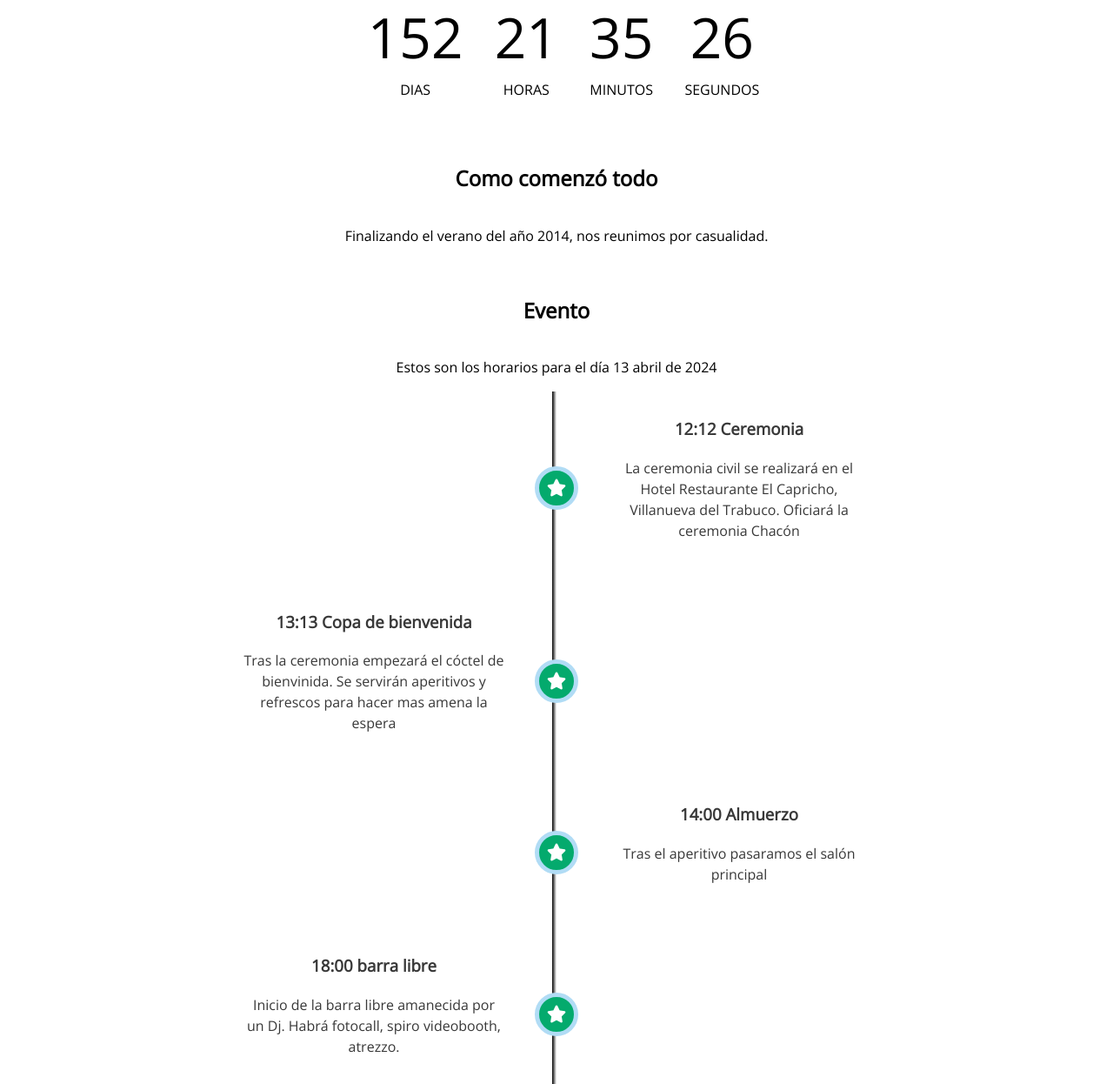
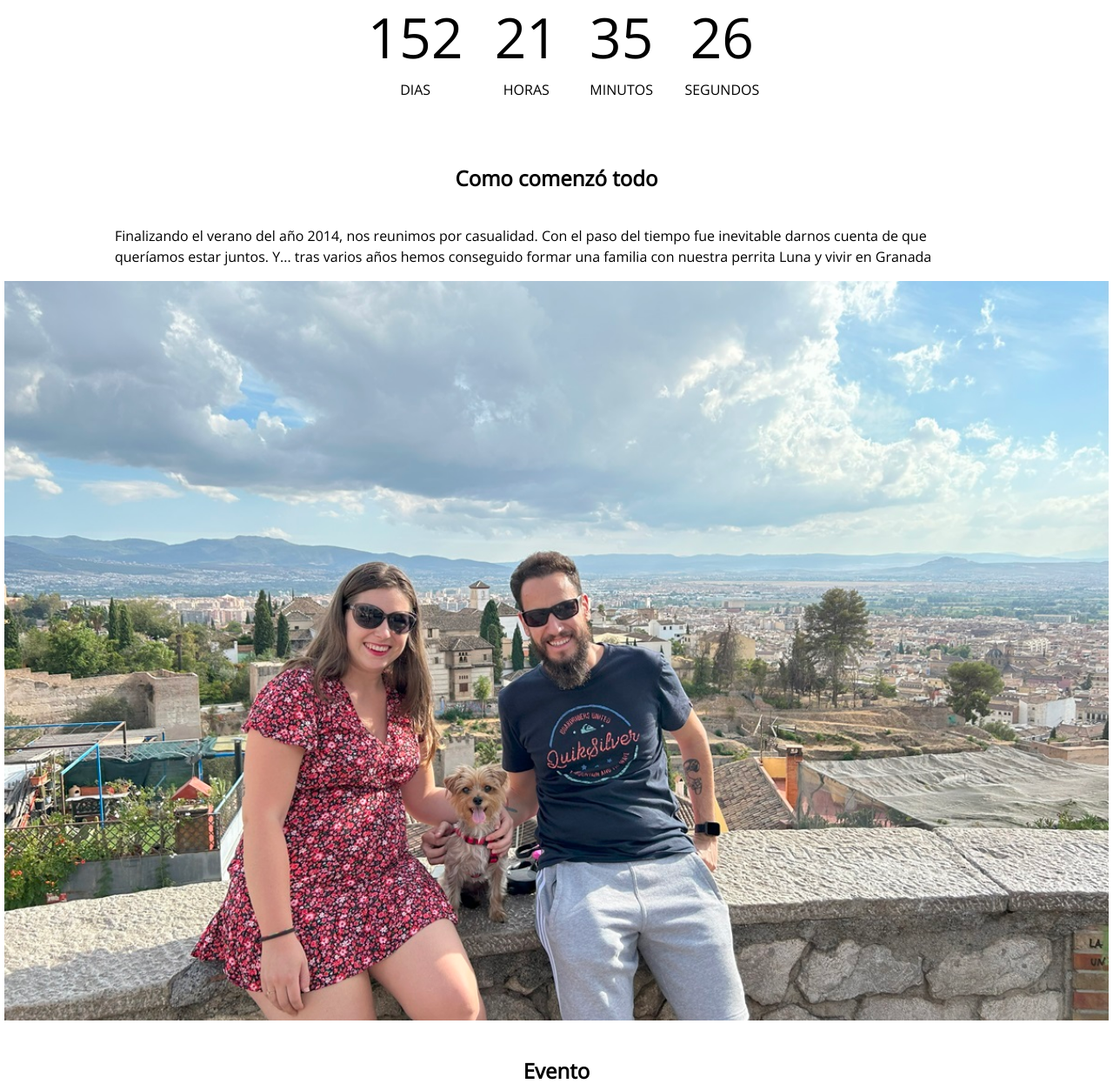
Before and after one commit to raulG91/weeding, a Flask app: page / in a window 1280 px wide. Shown: the part 1054-2300 px from the top of the page at 87% size. Run offline with Flask 3, Linux system fonts and the light colour scheme; parts of the project's set-up code (start-up, migrations or seed data) failed here and were passed over; some libraries are stand-ins or nearby versions.

Commit message:
Completing sections

```diff
--- a/app/public/static/styles/styles.css
+++ b/app/public/static/styles/styles.css
@@ -1,6 +1,6 @@
 /* Smooth scroll */
 html {
-   scroll-behavior: smooth;
+  scroll-behavior: smooth;
 }
 
 body {
@@ -178,6 +178,7 @@ section {
     margin-left: 0px;
     margin-right: 0px;
   }
+
   .ini_title {
 
     color: white;
@@ -267,8 +268,9 @@ section {
 .container>p {
   hyphens: auto;
 }
-.container>h2:hover{
-  text-decoration: 1px solid underline  #333;
+
+.container>h2:hover {
+  text-decoration: 1px solid underline #333;
   text-underline-position: under;
   text-underline-offset: 5px;
 }
@@ -279,13 +281,14 @@ section {
   margin-top: 10px;
 }
 
-.countdown{
+.countdown {
   display: flex;
   flex-direction: column;
   align-items: center;
 
 }
-.countdown >ul{
+
+.countdown>ul {
   display: block;
   list-style-type: disc;
   margin-block-start: 1em;
@@ -294,7 +297,8 @@ section {
   margin-inline-end: 0px;
   padding-inline-start: 1em;
 }
-.countdown > ul > li{
+
+.countdown>ul>li {
   display: inline-block;
   font-size: 1.0em;
   list-style-type: none;
@@ -303,23 +307,26 @@ section {
   text-align: center;
 }
 
-.countdown > ul > li > span{
+.countdown>ul>li>span {
   color: black;
   display: block;
   font-size: 4rem;
 }
+
 :root {
   --smaller: .75;
 }
+
 @media screen and (max-width: 600px) {
-  .countdown > ul > li {
+  .countdown>ul>li {
     font-size: calc(1.125rem * var(--smaller));
   }
 
-  .countdown > ul > li > span{
+  .countdown>ul>li>span {
     font-size: calc(2.00rem * var(--smaller));
   }
 }
+
 /*Make image smaller when running on mobile */
 @media screen and (max-width: 600px) {
   .image_insta {
@@ -327,8 +334,55 @@ section {
   }
 }
 
+.description_container {
+  display: flex;
+  flex-direction: column;
+  align-items: center;
+  width: 100%;
+}
+
+/* Styles for section meet */
+.description_row {
+  text-align: left;
+  width: 80%;
+
+}
+
+@media screen and (max-width: 600px) {
+  .description_row {
+    width: 100%;
+    text-align: left;
+  }
+}
+
+@media screen and (max-width: 480px) {
+  .description_row_photo {
+    background: url(../images/family_v1.jpg) no-repeat;
+    width: 100%;
+    height: 440px;
+  }
+}
+
+@media screen and (min-width: 480px) and (max-width : 900px) {
+  .description_row_photo {
+    background: url(../images/family_v2.jpg) no-repeat;
+    width: 100%;
+    height: 650px;
+    background-size: cover;
+  }
+}
+@media screen and (min-width: 900px) {
+  .description_row_photo {
+    background: url(../images/family_v3.jpg) no-repeat;
+    width: 100%;
+    height: 850px;
+    background-size: cover;
+  }
+}
+
+
 /* styles for register form */
-.form{
+.form {
 
   display: flex;
   flex-direction: column;
@@ -336,9 +390,11 @@ section {
 
 
 }
-.grid_form{
+
+.grid_form {
   padding: 3px;
 }
+
 /*
 .form{
   display: grid;
@@ -390,7 +446,7 @@ section {
   }
 }*/
 /*Styles for submit button */
-.form_button{
+.form_button {
 
   display: flex;
   flex-direction: column;
@@ -398,20 +454,24 @@ section {
   margin-top: 10px;
   width: 100%;
 }
+
 input[type="submit" i] {
-  background-color: #04AA6D;;
+  background-color: #04AA6D;
+  ;
   color: white;
   padding: 4px;
   border-radius: 4px;
   font-weight: bold;
   font-size: medium;
 }
+
 input[type="submit" i]:hover {
   opacity: 0.8;
 }
-.flashes{
 
-  background:#04AA6D;
+.flashes {
+
+  background: #04AA6D;
   border: #04AA6D 2px solid;
   border-radius: 4px;
   padding: 16px;
--- a/app/public/templates/index.html
+++ b/app/public/templates/index.html
@@ -5,6 +5,9 @@
   <meta charset="UTF-8">
   <meta name="keywords" content="Weeding, Raul & Maria, Boda">
   <meta name="description" content="Boda María & Raul">
+  <meta property="og:title" content="Boda María & Raul"/>
+  <meta property="og:locale" content="es_ES" />
+  <meta property="og:description" content="!Nos casamos! Boda Maria & Raul" />
   <meta name="author" content="Raul Garcia">
   <meta name="viewport" content="width=device-width, initial-scale=1.0">
   <title>Boda Maria & Raul</title>
@@ -64,12 +67,17 @@
   <section id="meet">
     <div class="container">
       <h2>Como comenzó todo </h2>
-      <p>
-        Finalizando el verano del año 2014, nos reunimos por casualidad.
-      </p>
+      <div class="description_container">
+        <div class="description_row">
+          <p class=>Finalizando el verano del año 2014, nos reunimos por casualidad.
+          Con el paso del tiempo fue inevitable darnos cuenta de que queríamos estar juntos.
+          Y... tras varios años hemos conseguido formar una familia con nuestra perrita Luna y vivir en Granada
+          </p>
+        </div>
+        <div class="description_row_photo">
+
+        </div>
     </div>
-    <div>
-
     </div>
   </section>
   <section id="celebration">
@@ -87,8 +95,7 @@
         </div>
         <div class="info">
           <h3>12:12 Ceremonia</h3>
-          <p>La ceremonia civil se realizará en el Hotel Restaurante El Capricho, Villanueva del Trabuco. Oficiará la
-            ceremonia Chacón</p>
+          <p>La ceremonia civil se realizará en el Hotel Restaurante El Capricho, Villanueva del Trabuco. </p>
         </div>
       </div>
       <div class="timeline box-right">
```
Also changed, not shown: app/public/static/images/background_5_v1.jpg (deleted), app/public/static/images/family_v1.jpg (added), app/public/static/images/family_v2.jpg (added), app/public/static/images/family_v3.jpg (added), app/public/static/images/instagram.png.
